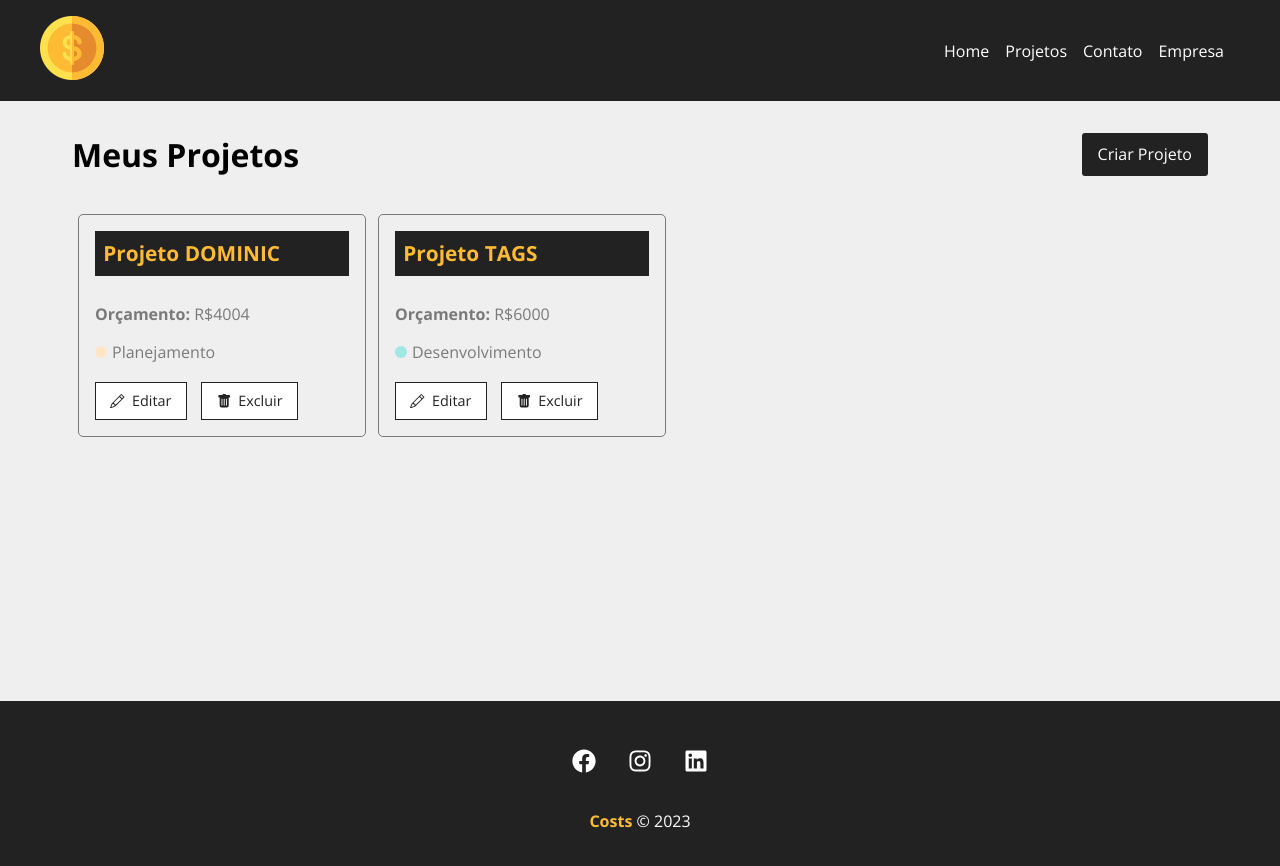
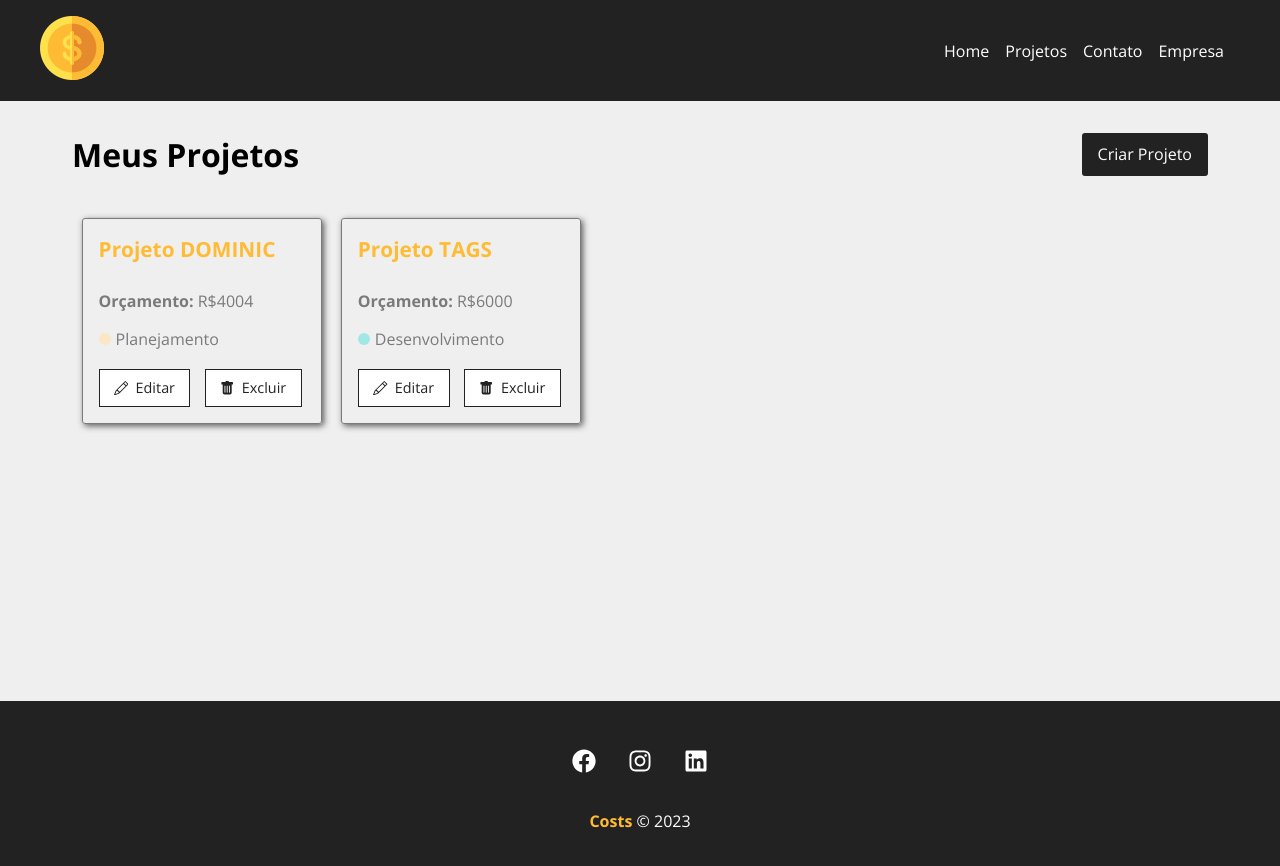
Before and after one commit to FilipeMiranda22/projeto-costs-react, a React (Create React App) app: page /projects in a window 1280 px wide. Shown: the top 866 px of the page. Built offline with nearby package versions, Linux system fonts and the light colour scheme; data requests are answered from the project's data file.

Commit message:
Tudo feito até a aula 35

```diff
--- a/db.json
+++ b/db.json
@@ -18,8 +18,39 @@
         "id": "2",
         "name": "Desenvolvimento"
       },
-      "cost": 0,
-      "services": [],
+      "cost": 460,
+      "services": [
+        {
+          "name": "Atividade_SE_Q1",
+          "cost": "1",
+          "description": "asdasds",
+          "id": "7c7c4194-7131-440b-9841-a7e736b01594"
+        },
+        {
+          "name": "Atividade_SE_Q1q",
+          "cost": "122",
+          "description": "asd",
+          "id": "9ffe276f-a894-4a9d-9a5b-2956a26b157f"
+        },
+        {
+          "name": "Atividade_SE_Q3",
+          "cost": "2",
+          "description": "asdasd",
+          "id": "75692d1d-cb07-42dc-99bd-2f4290aa530b"
+        },
+        {
+          "name": "Entradas 2  Copy",
+          "cost": "123",
+          "description": "asdasd",
+          "id": "1f4da10f-0a56-4d7c-aeb2-9ddbaca4f392"
+        },
+        {
+          "name": "R",
+          "cost": "212",
+          "description": "asdasd",
+          "id": "b8d75dec-06da-42c8-be85-37605f022ade"
+        }
+      ],
       "id": 4
     }
   ],
--- a/src/components/pages/Project.jsx
+++ b/src/components/pages/Project.jsx
@@ -1,15 +1,20 @@
 import { useEffect, useState } from 'react';
-import styles from './Project.module.css'
 import { useParams } from 'react-router-dom';
+import { parse, v4 as uuidv4 } from 'uuid';
 import Loading from '../layout/Loading';
 import Container from '../layout/Container';
 import ProjectForm from '../project/ProjectForm';
+import ServiceForm from '../service/ServiceForm'
+import ServiceCard from '../service/ServiceCard';
 import Message from '../layout/Message';
+import styles from './Project.module.css'
+
 
 function Project() {
 
     const { id } = useParams() // PEGO O ID QUE VEM PELA URL
     const [project, setProject] = useState([]);
+    const [services, setServices] = useState([]);
     const [showProjectForm, setShowProjectForm] = useState(false);
     const [showServiceForm, setShowServiceForm] = useState(false);
     const [message, setMessage] = useState('');
@@ -24,13 +29,16 @@
             },
         })
             .then(resp => resp.json())
-            .then(data => setProject(data))
+            .then((data) => {
+                setProject(data)
+                setServices(data.services)
+            })
             .catch(err => console.log(err))
         }, 300)
     }, [id])
 
     function editPost(project) {
-        setMessage('');
+        setMessage('')
 
         if(project.budget < project.cost){
             setMessage("O Orçamento não pode ser maior que o custo do Projeto!");
@@ -53,6 +61,45 @@
                 setType("success")
             })
             .catch(err => console.log(err))
+    }
+
+    function createService(project) {
+        setMessage("")
+
+        const lastService = project.services[project.services.length - 1]
+
+        lastService.id = uuidv4()
+
+        const lastServiceCost = lastService.cost
+
+        const newCost = parseFloat(project.cost) + parseFloat(lastServiceCost)
+
+        if(newCost > parseFloat(project.budget)){
+            setMessage("Orçamento ultrapassado, verifique o valor do serviço")
+            console.log(message)
+            setType("error")
+            project.services.pop()
+            return false
+        }
+
+        project.cost = newCost
+
+        fetch(`http://localhost:5000/projects/${id}`, {
+            method: "PATCH",
+            headers: {
+                "Content-Type": "application/json",
+            },
+            body: JSON.stringify(project)
+        })
+            .then(resp => resp.json())
+            .then((data) => {
+                setShowServiceForm(false)
+            })
+            .catch(err => console.log(err))
+    }
+
+    function removeService() {
+
     }
 
     function toggleProjectForm() {
@@ -78,7 +125,7 @@
                                 <div className={styles.project_info}>
                                     <p><span>Categoria:</span> {project.category.name}</p>
                                     <p><span>Total do Orçamento:</span> R${project.budget}</p>
-                                    <p><span>Total do Utilizado:</span> R${project.cost}</p>
+                                    <p><span>Total Utilizado:</span> R${project.cost}</p>
                                 </div>
                             ) : (
                                 <div className={styles.project_info}>
@@ -91,19 +138,39 @@
                             )}
                         </div>
                         <div className={styles.service_form_container}>
-                            <h2>Adicione um servico:</h2>
+                            <h2>Adicione um Serviço:</h2>
                             <button className={styles.btn} onClick={toggleServiceForm}>
                                 {!showServiceForm ? "Adicionar Serviço" : "Fechar"}
                             </button>
                             <div className={styles.project_info}>
-                                {showServiceForm && <div>Form do Serviço</div>
+                                {showServiceForm && (
+                                    <ServiceForm
+                                        handleSubmit={createService}
+                                        btnText="Adicionar Serviço"
+                                        projectData={project}
+                                    />
+                                )
 
                                 }
                             </div>
                         </div>
                         <h2>Serviços:</h2>
                         <Container customClass="start">
-                            <p>Itens dos serivços</p>
+                            {services.length > 0 &&
+                                services.map((service) => (
+                                    <ServiceCard
+                                        id={service.id}
+                                        name={service.name}
+                                        cost={service.cost}
+                                        description={service.description}
+                                        key={service.id}
+                                        handleRemove={removeService}
+                                    />
+                                ))
+                            }
+                            {services.length === 0 &&
+                                <p>Não há serviços</p>
+                            }
                         </Container>
                     </Container>
                 </div>
--- a/src/components/project/ProjectCard.module.css
+++ b/src/components/project/ProjectCard.module.css
@@ -1,15 +1,15 @@
 .project_card {
     padding: 1em;
     border: 1px solid #7a7a7a;
-    border-radius: 5px;
-    width: 24%;
-    margin: 0.5%;
+    border-radius: 3px;
+    box-shadow: 2px 2px 6px#383838ce;
+    width: 20%;
+    margin: 0.8%;
+    transition: 0.5s;
 }
 
 .project_card h4 {
-    background-color: #222;
     color: #FFBB33;
-    padding: 0.4em;
     margin-bottom: 1.3em;
     font-size: 1.3em;
 }
--- /dev/null
+++ b/src/components/service/ServiceCard.jsx
@@ -0,0 +1,25 @@
+import styles from '../project/ProjectCard.module.css'
+import { BsFillTrashFill } from 'react-icons/bs'
+
+function ServiceCard({ id, name, cost, description, handleRemove}) {
+
+    const remove = (e) => {
+
+    }
+
+    return (
+        <div className={styles.project_card}>
+            <h4>{name}</h4>
+            <p><span>Custo Total:</span> R${cost}</p>
+            <p>{description}</p>
+            <div className={styles.project_card_actions}>
+                <button onClick={remove}>
+                    <BsFillTrashFill />
+                    Excluir
+                </button>
+            </div>
+        </div>
+    )
+}
+
+export default ServiceCard;
--- /dev/null
+++ b/src/components/service/ServiceForm.jsx
@@ -0,0 +1,48 @@
+import styles from '../project/ProjectForm.module.css'
+import Input from '../../form/Input';
+import SubmitButton from '../../form/SubmitButton';
+import { useState } from 'react';
+
+function ServiceForm({ handleSubmit, btnText, projectData }) {
+
+    const [service, setService] = useState({});
+
+    function submit(e) {
+        e.preventDefault();
+        projectData.services.push(service)
+        handleSubmit(projectData);
+    }
+
+    function handleChange(e) {
+        setService({...service, [e.target.name]: e.target.value})
+    }
+
+    return (
+        <form className={styles.form} onSubmit={submit}>
+            <Input
+                type="text"
+                text="Nome do Serviço"
+                name="name"
+                placeholder="Insira o nome do serviço"
+                handleOnChange={handleChange}
+            />
+            <Input
+                type="number"
+                text="Custo do Serviço"
+                name="cost"
+                placeholder="Insira o valor total"
+                handleOnChange={handleChange}
+            />
+            <Input
+                type="text"
+                text="Descrição do Serviço"
+                name="description"
+                placeholder="Descreva o serviço"
+                handleOnChange={handleChange}
+            />
+            <SubmitButton text={btnText}/>
+        </form>
+    )
+}
+
+export default ServiceForm;
--- a/src/index.css
+++ b/src/index.css
@@ -9,6 +9,6 @@
 }
 
 html, body, #root {
-  background-color: #EFEFEF;
+  background-color: #efefefea;
   height: 100%;
 }
```
